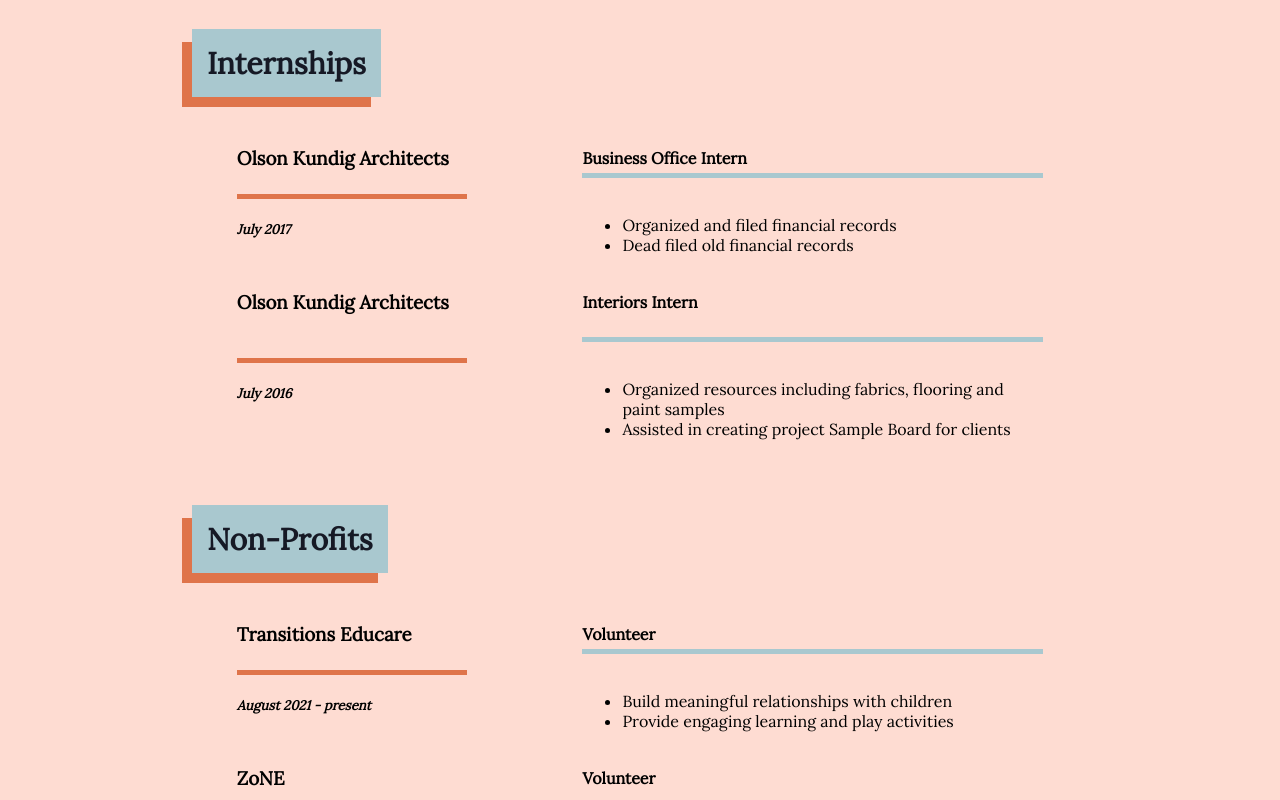
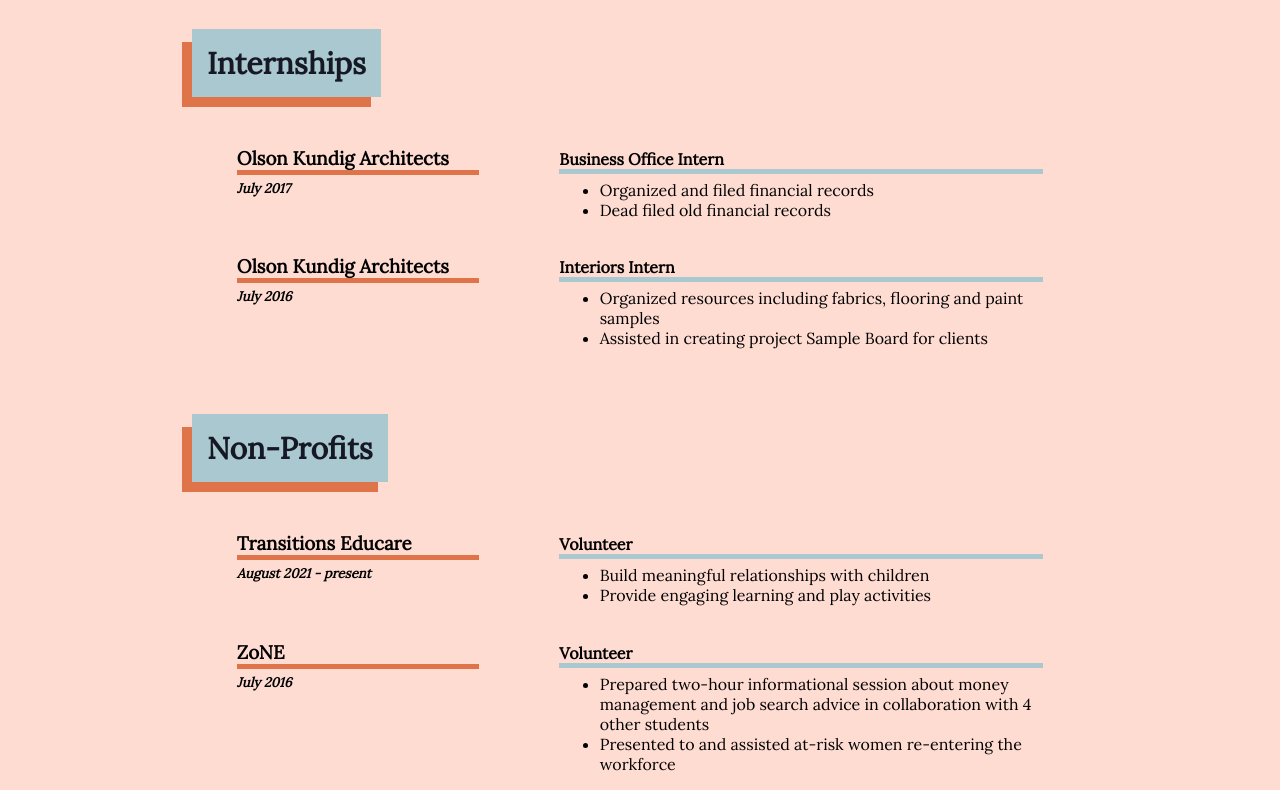
Before and after one commit to gjakubik/julia-resume-site, a React (Create React App) app: page / in a window 1280 px wide. Shown: the part 980-1780 px from the top of the page. Built offline with nearby package versions, Linux system fonts and the light colour scheme.

Commit message:
experience done for now

```diff
--- a/src/components/Experience/ExpDesc.jsx
+++ b/src/components/Experience/ExpDesc.jsx
@@ -7,53 +7,47 @@
 
     return (
         <div css={{
-            display: 'grid',
-            gridTemplateColumns: '1fr 1fr 1fr 1fr 1fr 1fr 1fr',
-            gridTemplateRows: '1fr 1fr',
             width: '90%',
             marginInline: 'auto',
         }}>
             <div css={{
+                display: 'flex',
+                justifyContent: 'space-between',
+                alignItems: 'baseline',
+            }}>
+                <h3 css={{
                     borderBottom: `solid 5px ${colors.orange}`,
-                gridColumnStart: 1,
-                gridColumnEnd: 3,
-                gridRowStart: 1,
-                gridRowEnd: 2,
-                textAlign: 'bottom',
+                    width: '30%',
+                    marginBottom: '0px',
                 }}>
-                <h3>
                     {props.item.business}
                 </h3>
+                <h4 css={{
+                    borderBottom: `solid 5px ${colors.lighterBlue}`,
+                    width: '60%',
+                    marginBottom: '0px',
+                }}>
+                    {props.item.title}
+                </h4>
             </div>
+            <div css={{
+                display: 'flex',
+                justifyContent: 'space-between',
+                alignItems: 'flex-start',
+            }}>
                 <h5 css={{
-                    gridColumnStart: 1,
-                    gridColumnEnd: 3,
-                    gridRowStart: 2,
-                    gridRowEnd: 3,
-                }}
-            >
+                    width: '30%',
+                    marginTop: '5px',
+                }}>
                     <i>{props.item.date}</i>
                 </h5>
-            <h4 css={{
-                borderBottom: `solid 5px ${colors.lighterBlue}`,
-                gridColumnStart: 4,
-                gridColumnEnd: 8,
-                gridRowStart: 1,
-                gridRowEnd: 2,
-                textAlign: 'bottom',
-                }}
-            >
-                {props.item.title}
-            </h4>
                 <ul css={{
-                    gridColumnStart: 4,
-                    gridColumnEnd: 8,
-                    gridRowStart: 2,
-                    gridRowEnd: 3,
-                }}
-            >
+                    width: '55%',
+                    marginTop: '5px',
+                }}>
                     {props.item.descriptions.map((desc) => <li>{desc}</li>)}
                 </ul>
+            </div>
         </div>
     )
 }
--- a/src/components/Experience/ExpSection.jsx
+++ b/src/components/Experience/ExpSection.jsx
@@ -3,7 +3,6 @@
 
 import SecHeader from './SecHeader';
 import ExpDesc from './ExpDesc';
-import { colors } from '../../constants';
 
 function ExpSection(props) {
 
```
Lines whose indentation alone changed are shown as unchanged.
